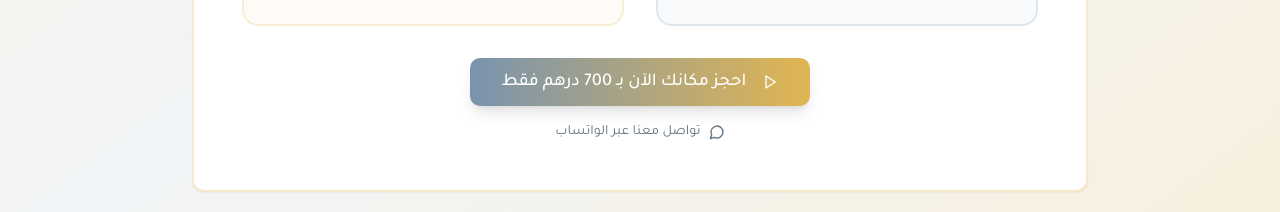
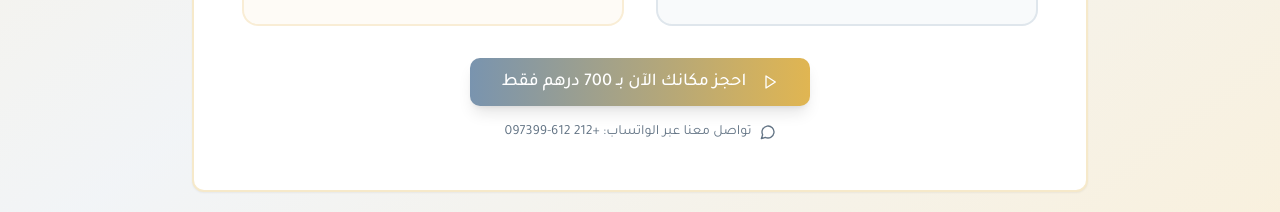
Before and after one commit to OmarElbakouri/arabesque-francais, a React (Vite) app: page /home in a window 1280 px wide. Shown: the part 2083-2295 px from the top of the page. Built offline with nearby package versions, Linux system fonts and the light colour scheme; the HTML template or start-up script is replaced by a standard one.

Commit message:
Add WhatsApp number to contact section
Add the WhatsApp number +212 612-097399 to the contact section on the homepage and make it a clickable link to open WhatsApp.

```diff
--- a/src/pages/Index.tsx
+++ b/src/pages/Index.tsx
@@ -286,10 +286,15 @@ const Index = () => {
                   احجز مكانك الآن بـ 700 درهم فقط
                 </Button>
               </Link>
-              <p className="text-sm text-muted-foreground mt-4 flex items-center justify-center gap-2">
+              <a
+                href="https://wa.me/212612097399"
+                target="_blank"
+                rel="noopener noreferrer"
+                className="text-sm text-muted-foreground mt-4 flex items-center justify-center gap-2 hover:text-primary transition-colors"
+              >
                 <MessageCircle className="h-4 w-4" />
-                تواصل معنا عبر الواتساب
-              </p>
+                تواصل معنا عبر الواتساب: +212 612-097399
+              </a>
             </div>
           </Card>
         </div>
```
